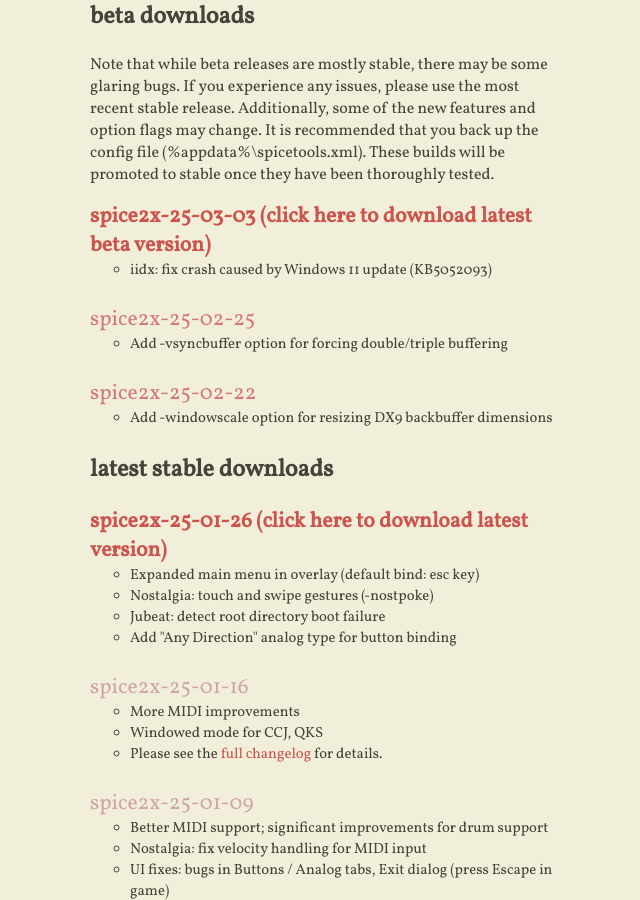
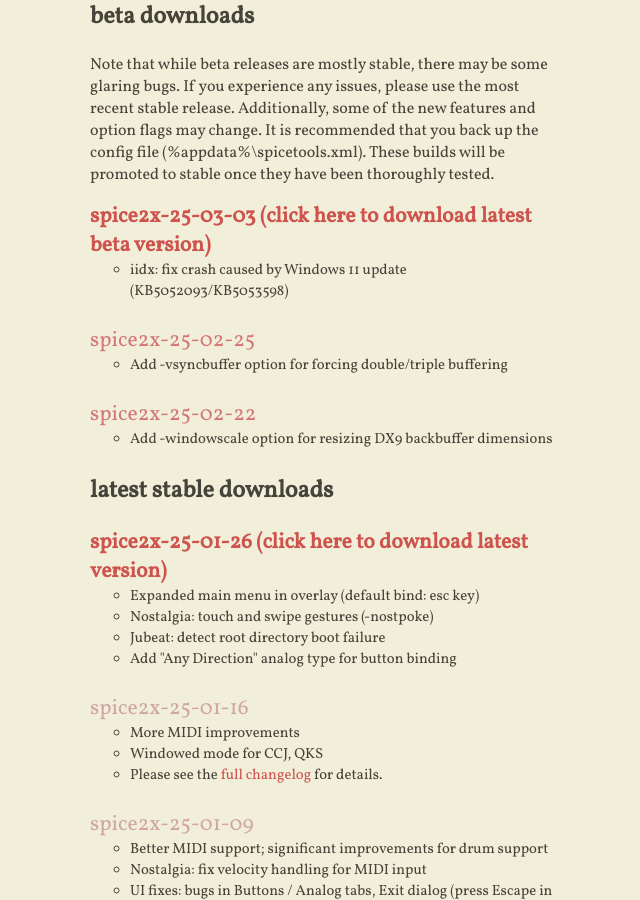
Before and after one commit to spice2x/spice2x.github.io, a Jekyll site: the page built from docs/index.html, in a window 1280 px wide and 900 px high, scrolled down 311 px. Shown: the whole window, without its empty margins (414-1054 px from the left). Built offline with Jekyll 4.4.1, drawn with Linux system fonts in a browser that asks for light colours; nearby versions of some CDN libraries.

Commit message:
Update KB number for Windows update

```diff
--- a/docs/_includes/content.html
+++ b/docs/_includes/content.html
@@ -22,7 +22,7 @@
       spice2x-25-03-03
     </a>
     <ul>
-      <li>iidx: fix crash caused by Windows 11 update (KB5052093)</li>
+      <li>iidx: fix crash caused by Windows 11 update (KB5052093/KB5053598)</li>
     </ul>
   </li>
   <li>
```
